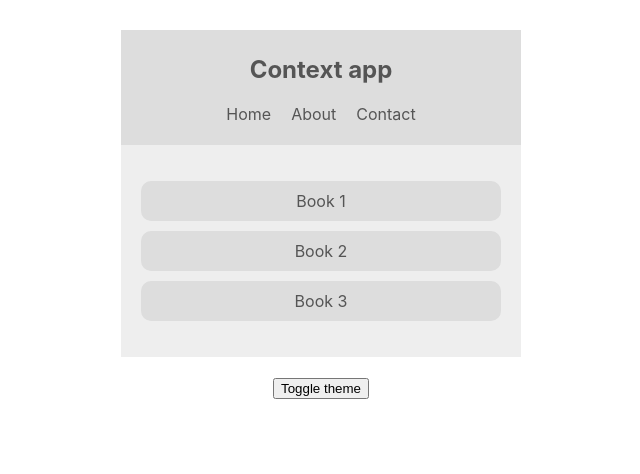
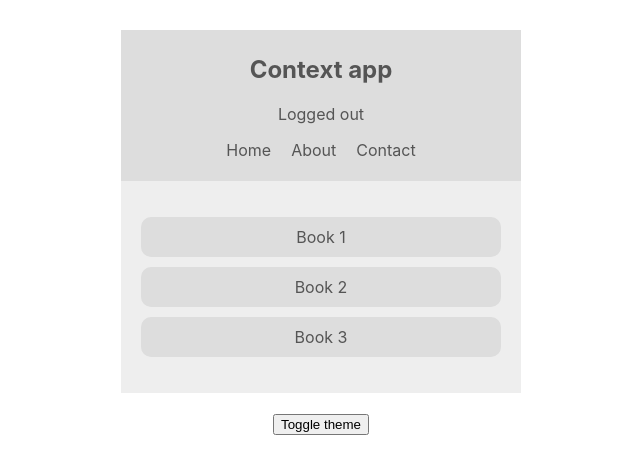
Before and after one commit to mariolazzari/react-ctx-hooks, a React (Create React App) app in the folder contextapp/: page / in a window 1280 px wide. Shown: the top 474 px of the page, without its empty margins (319-959 px from the left). Built offline with nearby package versions, Linux system fonts and the light colour scheme.

Commit message:
Done lesson 8

```diff
--- a/contextapp/src/App.js
+++ b/contextapp/src/App.js
@@ -1,19 +1,26 @@
 import React from "react";
+
+// context
+import AuthContextProvider from "./contexts/AuthContext";
+import ThemContextProvider from "./contexts/ThemeContext";
+
+// components
 import Navbar from "./components/Navbar";
 import BookList from "./components/BookList";
-import ThemContextProvider from "./contexts/ThemeContext";
 import ThemeToggle from "./components/ThemeToggle";
 
-function App() {
+const App = () => {
   return (
     <div className="App">
       <ThemContextProvider>
-        <Navbar />
-        <BookList />
-        <ThemeToggle />
+        <AuthContextProvider>
+          <Navbar />
+          <BookList />
+          <ThemeToggle />
+        </AuthContextProvider>
       </ThemContextProvider>
     </div>
   );
-}
+};
 
 export default App;
--- a/contextapp/src/components/Navbar.js
+++ b/contextapp/src/components/Navbar.js
@@ -1,23 +1,26 @@
 import React, { Component } from "react";
 import { ThemeContext } from "../contexts/ThemeContext";
+import { AuthContext } from "../contexts/AuthContext";
 
 class Navbar extends Component {
   static contextType = ThemeContext;
 
   render() {
-    const { isLightTheme, light, dark } = this.context;
-    const theme = isLightTheme ? light : dark;
-
     return (
-      <div>
+      <AuthContext.Consumer>
+        {authContext => (
           <ThemeContext.Consumer>
-          {context => {
-            const { isLightTheme, light, dark } = context;
+            {themeContext => {
+              const { isAuthenticated, toggleAuth } = authContext;
+              const { isLightTheme, light, dark } = themeContext;
               const theme = isLightTheme ? light : dark;
 
               return (
                 <nav style={{ background: theme.ui, color: theme.syntax }}>
                   <h1>Context app</h1>
+                  <div onClick={toggleAuth}>
+                    {isAuthenticated ? "Logged in" : "Logged out"}
+                  </div>
                   <ul>
                     <li>Home</li>
                     <li>About</li>
@@ -27,7 +30,8 @@
               );
             }}
           </ThemeContext.Consumer>
-      </div>
+        )}
+      </AuthContext.Consumer>
     );
   }
 }
--- /dev/null
+++ b/contextapp/src/contexts/AuthContext.js
@@ -0,0 +1,22 @@
+import React, { Component, createContext } from "react";
+
+export const AuthContext = createContext();
+
+class AuthContextProvider extends Component {
+  state = { isAuthenticated: false };
+
+  toggleAuth = () =>
+    this.setState({ isAuthenticated: !this.state.isAuthenticated });
+
+  render() {
+    return (
+      <AuthContext.Provider
+        value={{ ...this.state, toggleAuth: this.toggleAuth }}
+      >
+        {this.props.children}
+      </AuthContext.Provider>
+    );
+  }
+}
+
+export default AuthContextProvider;
```
Lines whose indentation alone changed are shown as unchanged.
